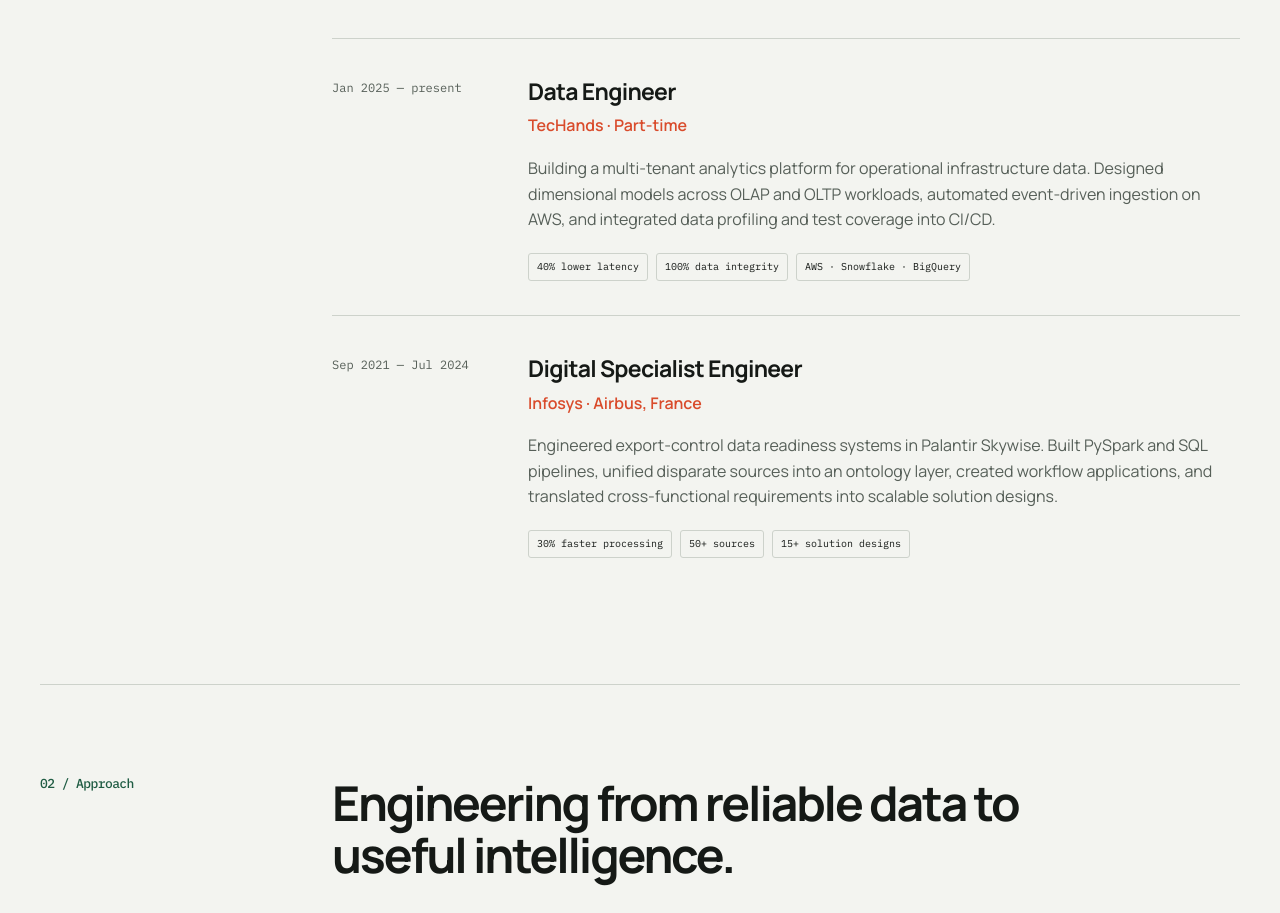
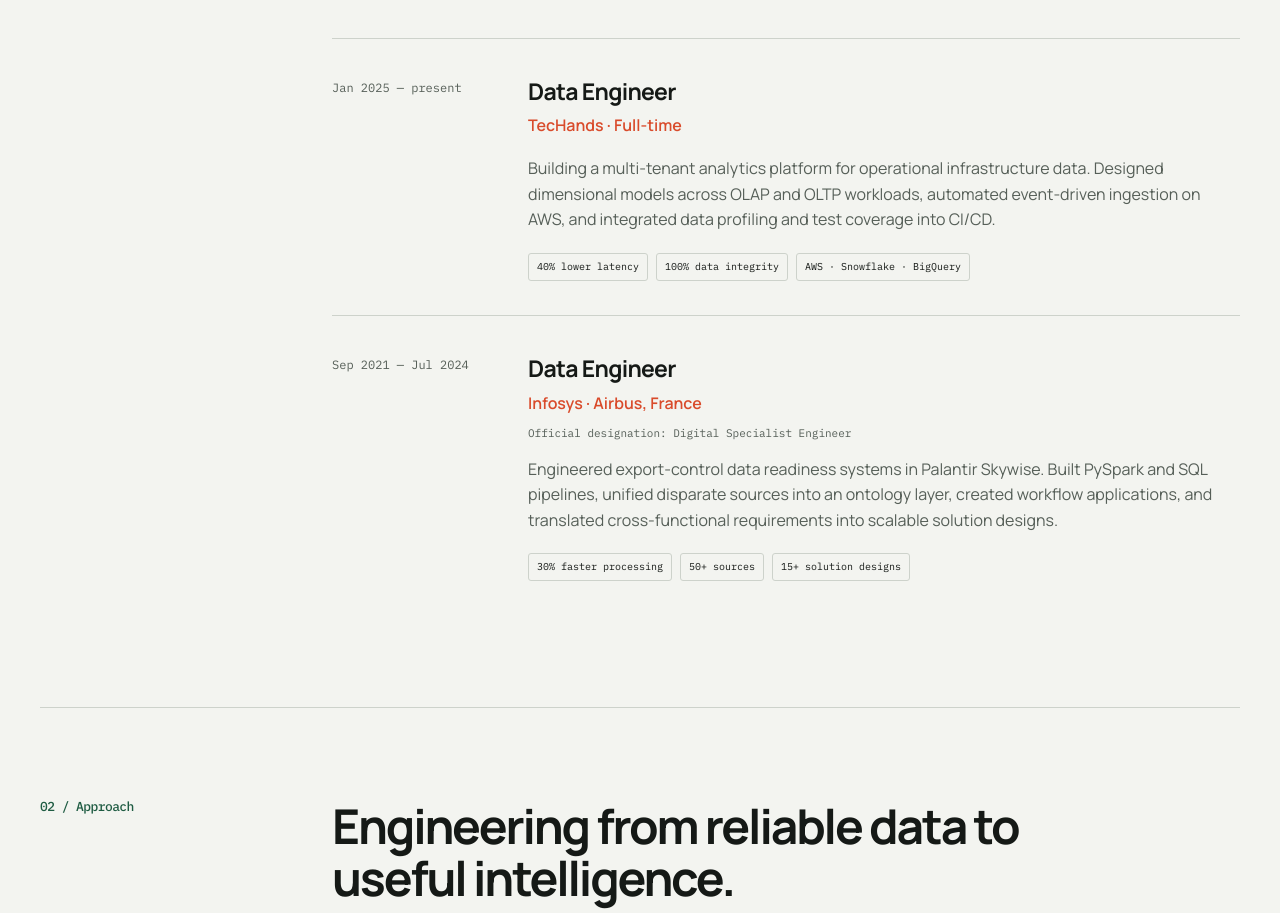
Before and after one commit to pedapudisuresh/pedapudisuresh.github.io, a plain HTML site: page index.html in a window 1280 px wide. Shown: the part 959-1872 px from the top of the page. Drawn offline with Linux system fonts and the light colour scheme.

Commit message:
Update site: TecHands full-time, Infosys designation clarified

```diff
--- a/index.html
+++ b/index.html
@@ -170,6 +170,7 @@
     .role h3 { margin: 0 0 4px; font-size: 23px; letter-spacing: -.03em; }
     .company { color: var(--accent); font-weight: 600; margin-bottom: 17px; }
     .role p { margin: 0; color: var(--muted); max-width: 760px; }
+    .role .role-designation { margin: -8px 0 14px; font-family: "IBM Plex Mono", monospace; font-size: 11px; color: var(--muted); }
     .outcomes { display: flex; flex-wrap: wrap; gap: 8px; margin-top: 20px; }
     .outcomes span { padding: 5px 8px; border: 1px solid var(--line); border-radius: 3px; font-family: "IBM Plex Mono", monospace; font-size: 10px; color: var(--ink); }
     .practice-grid { display: grid; grid-template-columns: repeat(4, 1fr); gap: 1px; background: var(--line); border: 1px solid var(--line); }
@@ -303,7 +304,7 @@
               <div class="role-date">Jan 2025 — present</div>
               <div>
                 <h3>Data Engineer</h3>
-                <div class="company">TecHands · Part-time</div>
+                <div class="company">TecHands · Full-time</div>
                 <p>Building a multi-tenant analytics platform for operational infrastructure data. Designed dimensional models across OLAP and OLTP workloads, automated event-driven ingestion on AWS, and integrated data profiling and test coverage into CI/CD.</p>
                 <div class="outcomes"><span>40% lower latency</span><span>100% data integrity</span><span>AWS · Snowflake · BigQuery</span></div>
               </div>
@@ -311,8 +312,9 @@
             <article class="role">
               <div class="role-date">Sep 2021 — Jul 2024</div>
               <div>
-                <h3>Digital Specialist Engineer</h3>
+                <h3>Data Engineer</h3>
                 <div class="company">Infosys · Airbus, France</div>
+                <p class="role-designation">Official designation: Digital Specialist Engineer</p>
                 <p>Engineered export-control data readiness systems in Palantir Skywise. Built PySpark and SQL pipelines, unified disparate sources into an ontology layer, created workflow applications, and translated cross-functional requirements into scalable solution designs.</p>
                 <div class="outcomes"><span>30% faster processing</span><span>50+ sources</span><span>15+ solution designs</span></div>
               </div>
```
